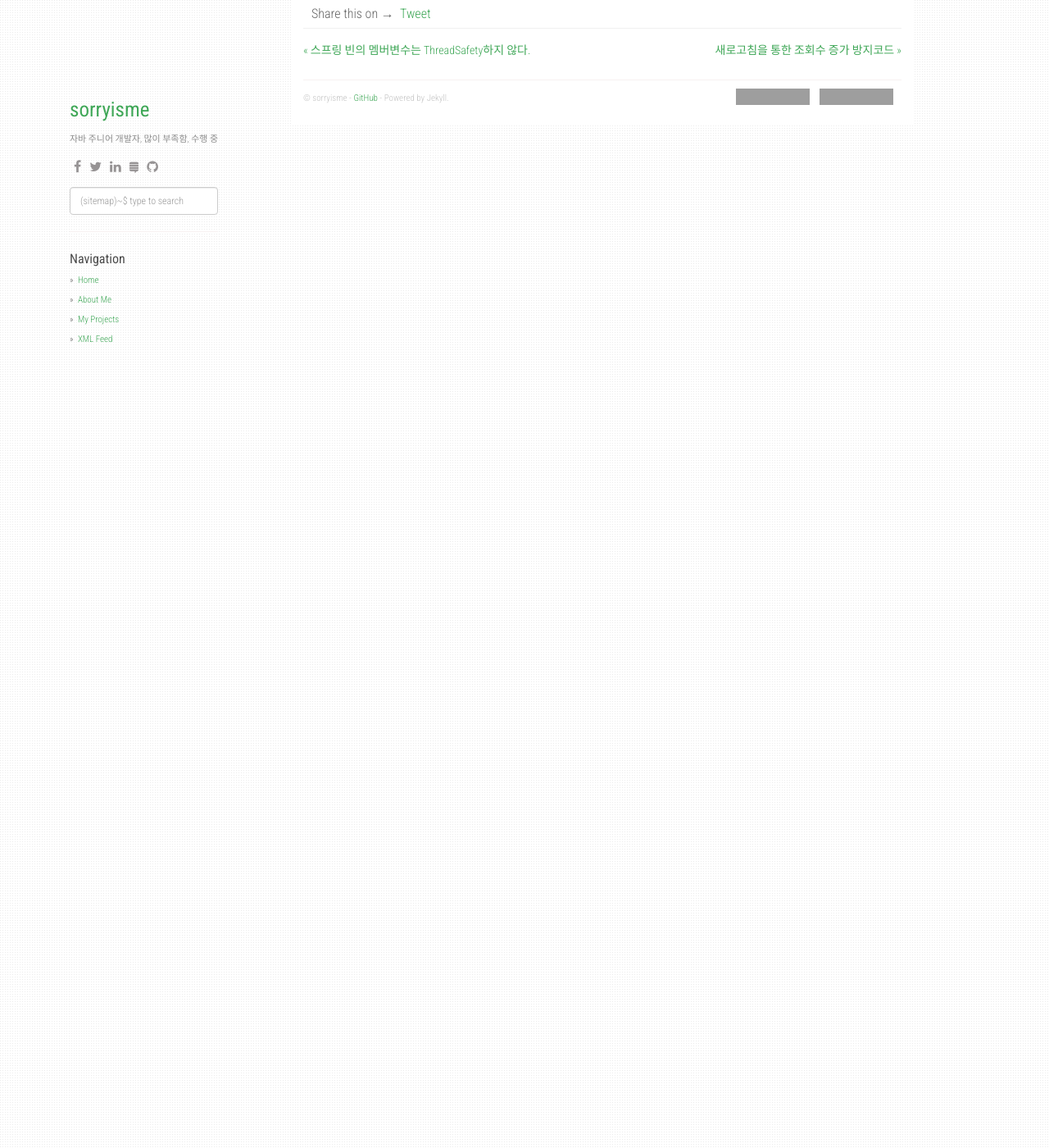
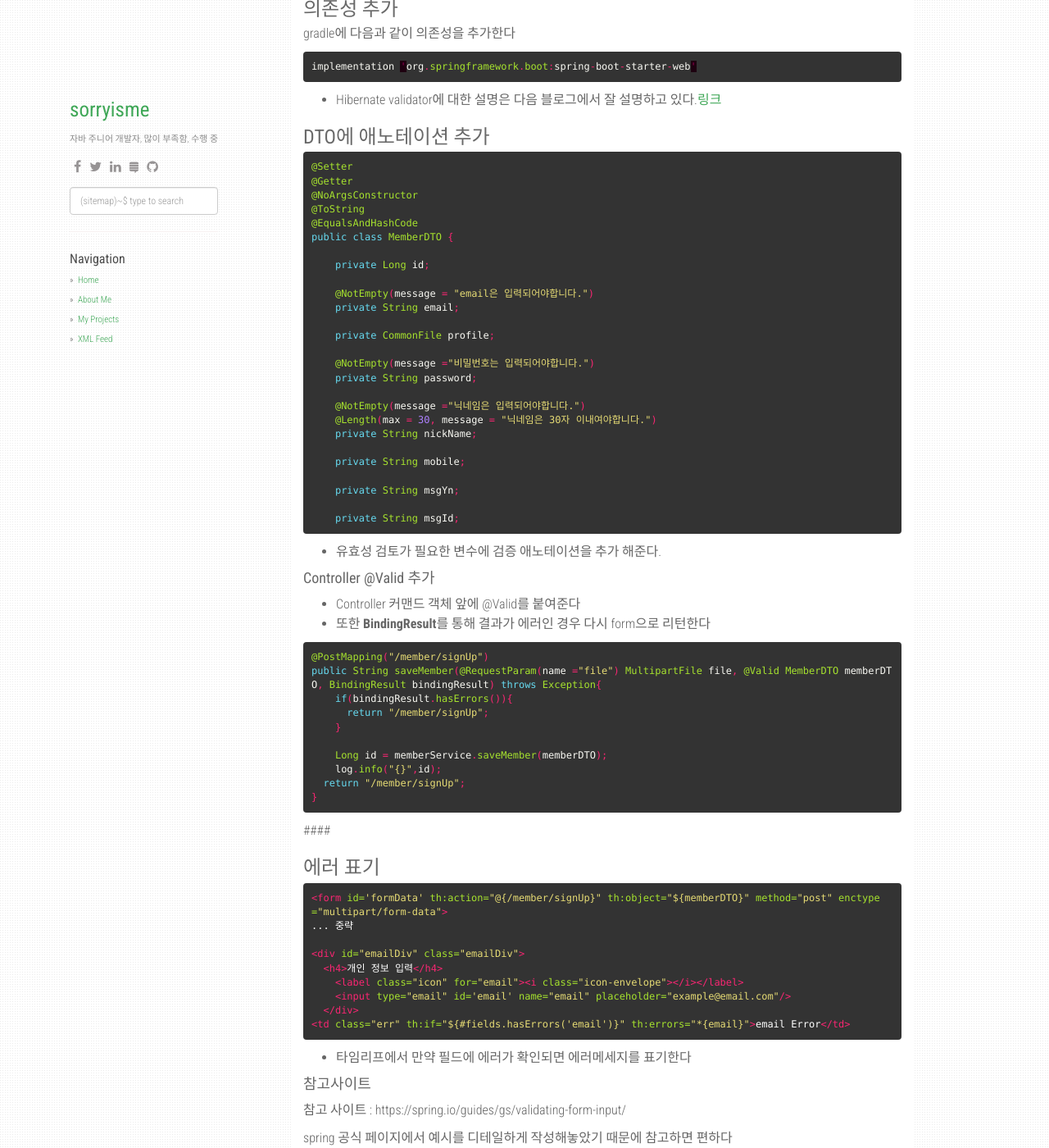
Before and after one commit to sorryisme/sorryisme.github.io, a Jekyll site: the page built from _posts/2020-08-17-애노테이션으로 유효성검증 처리.markdown, in a window 1280 px wide and 1400 px high, scrolled down 270 px. Shown: the whole window at 82% size. Built offline with Jekyll 4.4.1, drawn with Linux system fonts in a browser that asks for light colours; nearby versions of some CDN libraries; our own code applies the rules of GitHub Pages for plain Markdown files; comment, search, counter and statistics services are not loaded; some of the changed text lies outside the part shown; grey boxes are pictures that could not be loaded.

Commit message:
20200831

````diff
--- a/_posts/2020-08-17-애노테이션으로 유효성검증 처리.markdown
+++ b/_posts/2020-08-17-애노테이션으로 유효성검증 처리.markdown
@@ -1,12 +1,106 @@
-```
+---
 layout: post
 title:  "애노테이션으로 유효성 검토하기"
 date:   2020-08-17 03:18:23 +0700
 categories: [spring]
-```
+
+---
+
+## 애노테이션으로 유효성 검토
+
+자바 스크립트를 통해서 유효성 검토 또한 중요하지만 클라이언트 상에서 자바스크립트 변조가 가능하기 때문에 중요한 데이터에 대해서는 검증이 필요하다
+
+서버에서 일일히 코드로 검증하는 방법이 있지만 spring에서 제공하는 @Valid를 통한 검증을 소스에 적용해보았다.
 
 
 
-## 애노테이션으로 유효성 검토
+### 의존성 추가
 
-- 작성중
+gradle에 다음과 같이 의존성을 추가한다
+
+```java
+implementation 'org.springframework.boot:spring-boot-starter-web'
+```
+
+- Hibernate validator에 대한 설명은 다음 블로그에서 잘 설명하고 있다.[링크](https://www.popit.kr/javabean-validation%EA%B3%BC-hibernate-validator-%EA%B7%B8%EB%A6%AC%EA%B3%A0-spring-boot/)
+
+
+
+### DTO에 애노테이션 추가
+
+```java
+@Setter
+@Getter
+@NoArgsConstructor
+@ToString
+@EqualsAndHashCode
+public class MemberDTO {
+
+    private Long id;
+
+    @NotEmpty(message = "email은 입력되어야합니다.")
+    private String email;
+
+    private CommonFile profile;
+
+    @NotEmpty(message ="비밀번호는 입력되어야합니다.")
+    private String password;
+
+    @NotEmpty(message ="닉네임은 입력되어야합니다.")
+    @Length(max = 30, message = "닉네임은 30자 이내여야합니다.")
+    private String nickName;
+
+    private String mobile;
+
+    private String msgYn;
+
+    private String msgId;
+```
+
+- 유효성 검토가 필요한 변수에 검증 애노테이션을 추가 해준다.
+
+
+
+#### Controller @Valid 추가
+
+- Controller 커맨드 객체 앞에 @Valid를 붙여준다
+- 또한 **BindingResult**를 통해 결과가 에러인 경우 다시 form으로 리턴한다
+
+```java
+@PostMapping("/member/signUp")
+public String saveMember(@RequestParam(name ="file") MultipartFile file, @Valid MemberDTO memberDTO, BindingResult bindingResult) throws Exception{
+    if(bindingResult.hasErrors()){
+      return "/member/signUp";
+    }
+
+    Long id = memberService.saveMember(memberDTO);
+    log.info("{}",id);
+  return "/member/signUp";
+}
+```
+
+####
+
+### 에러 표기
+
+```html
+<form id='formData' th:action="@{/member/signUp}" th:object="${memberDTO}" method="post" enctype="multipart/form-data">
+... 중략
+
+<div id="emailDiv" class="emailDiv">
+  <h4>개인 정보 입력</h4>
+    <label class="icon" for="email"><i class="icon-envelope"></i></label>
+    <input type="email" id='email' name="email" placeholder="example@email.com"/>
+  </div>
+<td class="err" th:if="${#fields.hasErrors('email')}" th:errors="*{email}">email Error</td>
+```
+
+- 타임리프에서 만약 필드에 에러가 확인되면 에러메세지를 표기한다
+
+
+
+####	참고사이트
+
+참고 사이트 : https://spring.io/guides/gs/validating-form-input/
+
+spring 공식 페이지에서 예시를 디테일하게 작성해놓았기 때문에 참고하면 편하다
````
